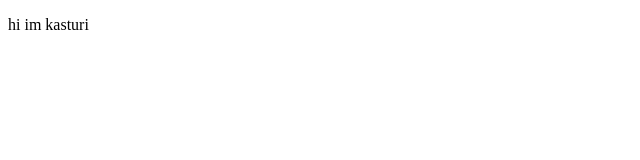
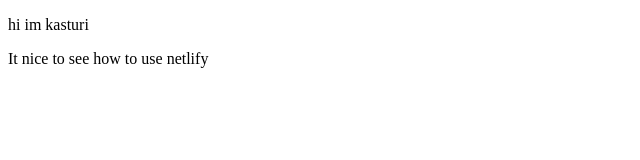
Before and after one commit to trynalearny/basic-tanayt, a plain HTML site: page index.html in a window 1280 px wide. Shown: the whole page, without its empty margins (0-640 px from the left). Drawn offline with Linux system fonts and the light colour scheme.

Commit message:
update index.html file

```diff
--- a/index.html
+++ b/index.html
@@ -7,5 +7,6 @@
 </head>
 <body>
     <p>hi im kasturi</p>
+    It nice to see how to use netlify
 </body>
 </html>
```
